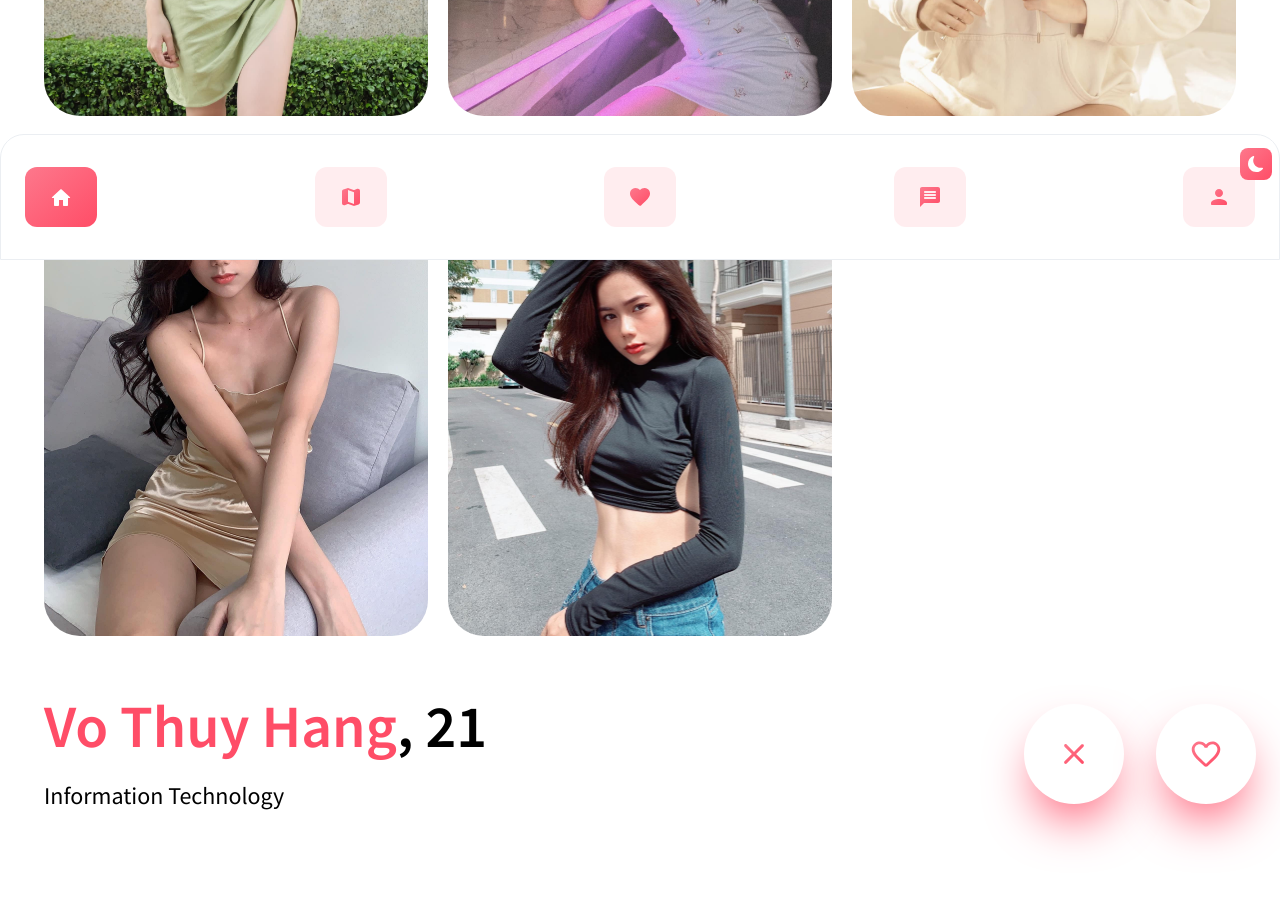
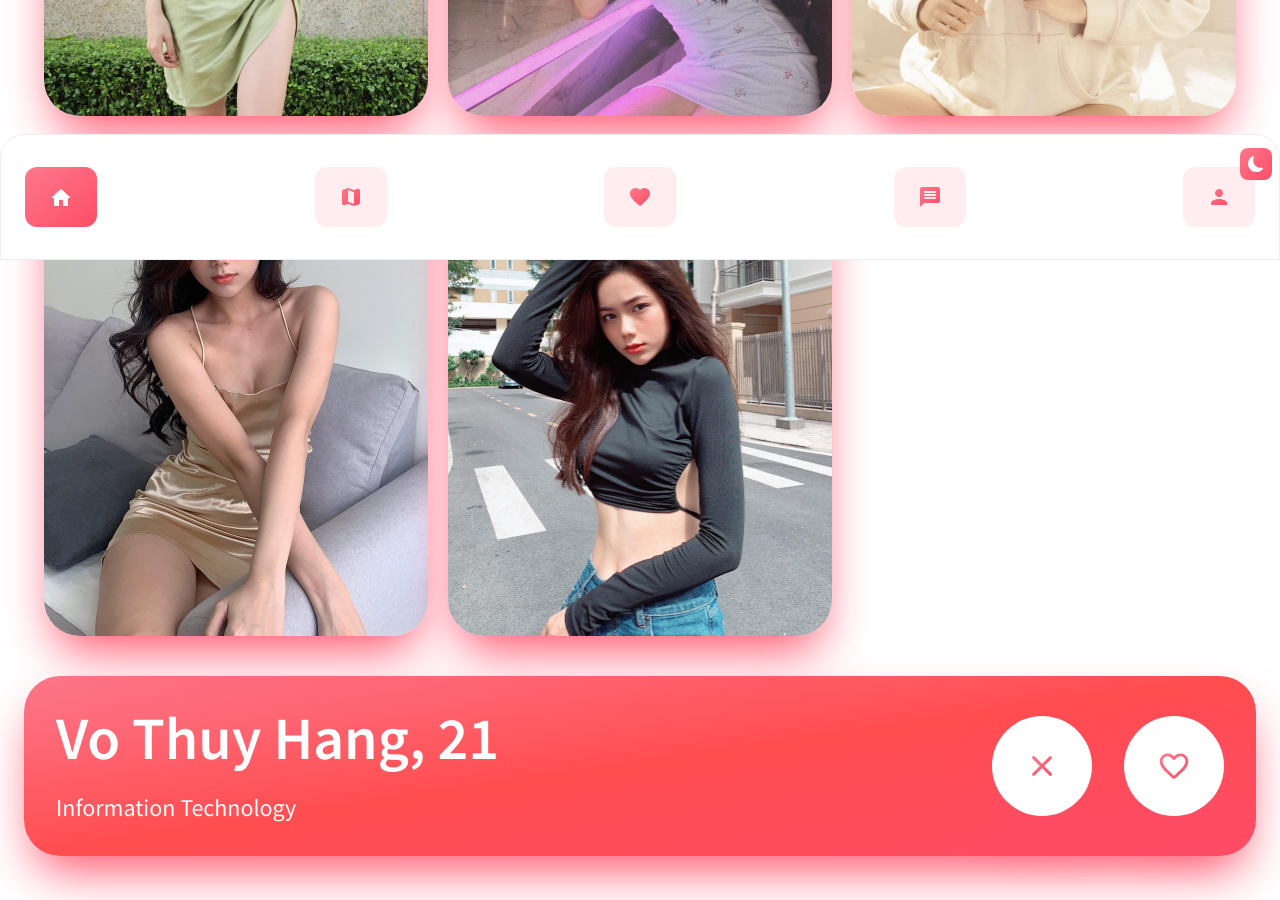
Before and after one commit to b1amage/further-web-front-end, a React (Create React App) app: page / in a window 1280 px wide. Shown: the part 540-1440 px from the top of the page. Before the commit the page ends 1416 px from the top, so only its background shows below. Built offline with nearby package versions, Linux system fonts and the light colour scheme.

Commit message:
polish ui home page

```diff
--- a/src/components/main/Grid.js
+++ b/src/components/main/Grid.js
@@ -10,7 +10,7 @@ const Grid = () => {
 					girlPhotos.map((item, index) => (
 						<div
 							key={index}
-							className="overflow-hidden cursor-pointer h-[320px] lg:h-[500px] rounded-[36px]"
+							className="overflow-hidden shadow-2xl shadow-primary-100 cursor-pointer h-[320px] lg:h-[500px] rounded-[36px]"
 						>
 							<img
 								src={item}
@@ -21,10 +21,10 @@ const Grid = () => {
 					))}
 			</div>
 
-			<div className="flex justify-between my-5">
-				<div className="flex flex-col gap-4 p-5 lg:gap-6">
+			<div className="flex rounded-[36px] shadow-2xl shadow-primary-100 justify-between p-8 my-5 bg-gradient-to-br from-primary-50 to-primary-100 via-primary-80">
+				<div className="flex flex-col gap-4 text-white lg:gap-6">
 					<h3 className="text-4xl font-semibold lg:text-6xl">
-						<span className="text-primary-100">Vo Thuy Hang</span>
+						<span>Vo Thuy Hang</span>
 						<span>, 21</span>
 					</h3>
 					<p className="text-lg lg:text-2xl">
--- a/src/index.css
+++ b/src/index.css
@@ -36,7 +36,7 @@
 	}
 
 	.page-container {
-		@apply container p-6 mx-auto min-h-[100vh];
+		@apply container p-6 mx-auto min-h-[100vh] md:min-h-0;
 	}
 }
 
```
